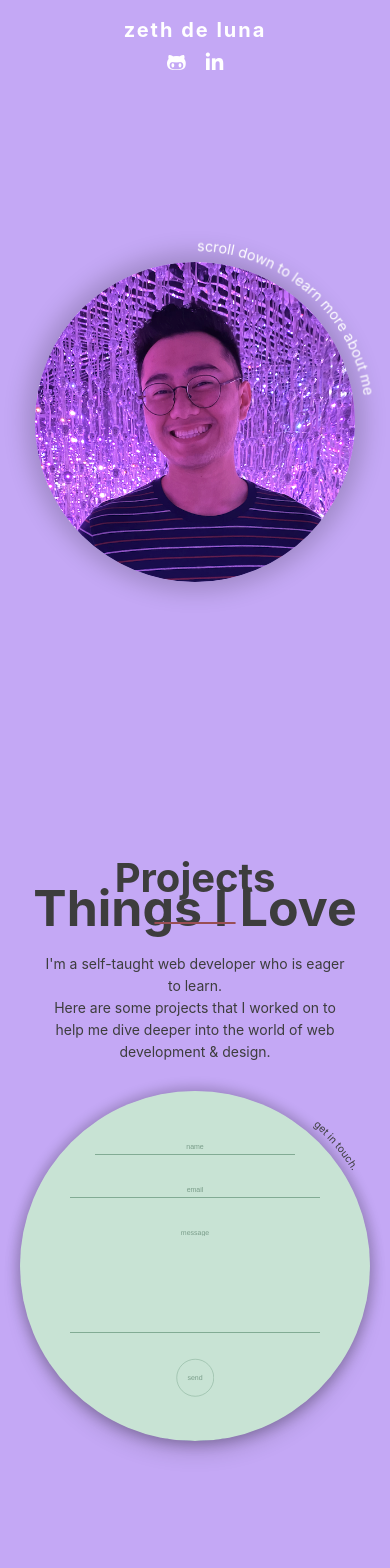
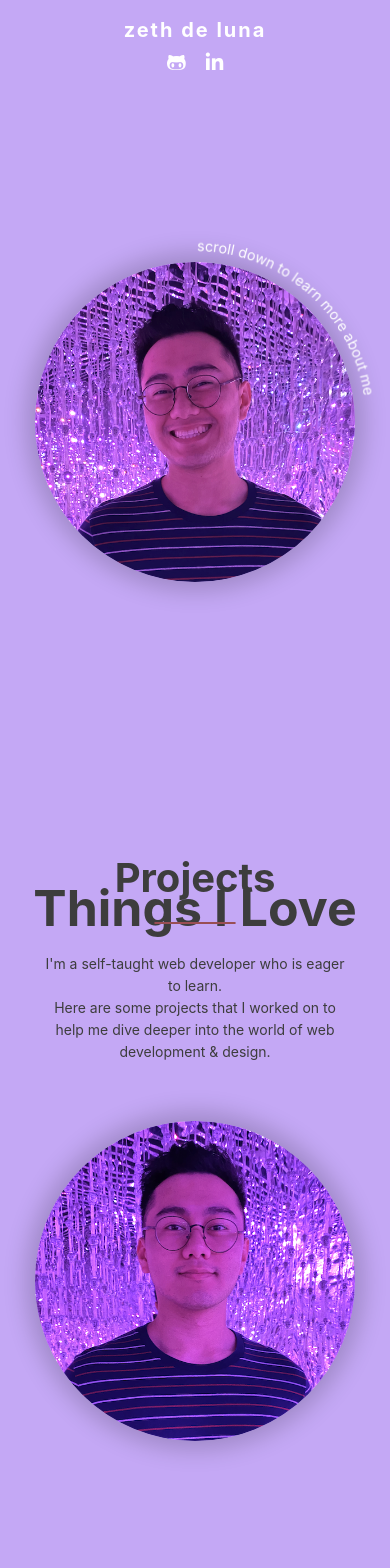
Before and after one commit to zethdeluna/zethdeluna.com, a React (Create React App) app: page / in a window 390 px wide. Shown: the top 1568 px of the page. Built offline with nearby package versions, Linux system fonts and the light colour scheme.

Commit message:
removed Contact page from mobile

```diff
--- a/src/App.js
+++ b/src/App.js
@@ -48,7 +48,7 @@ class App extends Component {
       homepage = <div><HomepageMobile/></div>;
       about = <div><AboutMobile/></div>;
       projects = <div><ProjectsMobile/></div>;
-      contact = <div><Contact/></div>;
+      contact = <div></div>;
     } else {
       navigation = <div><Navigation/></div>;
       hello = <div><Hello/></div>;
```
